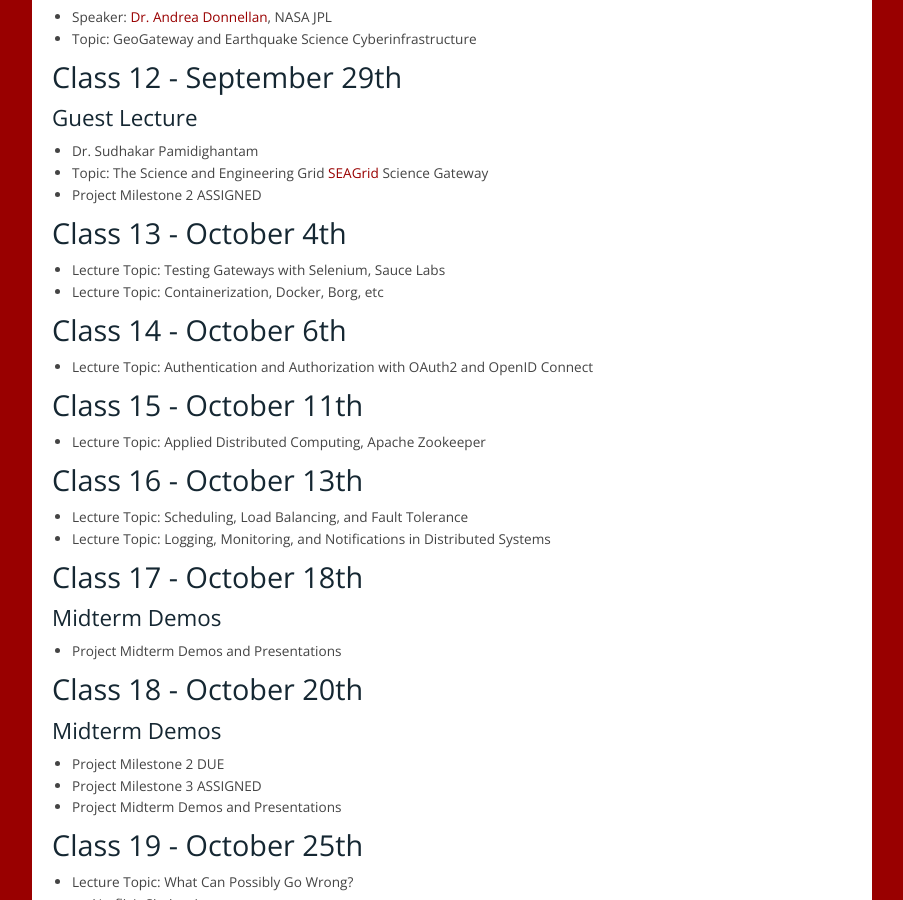
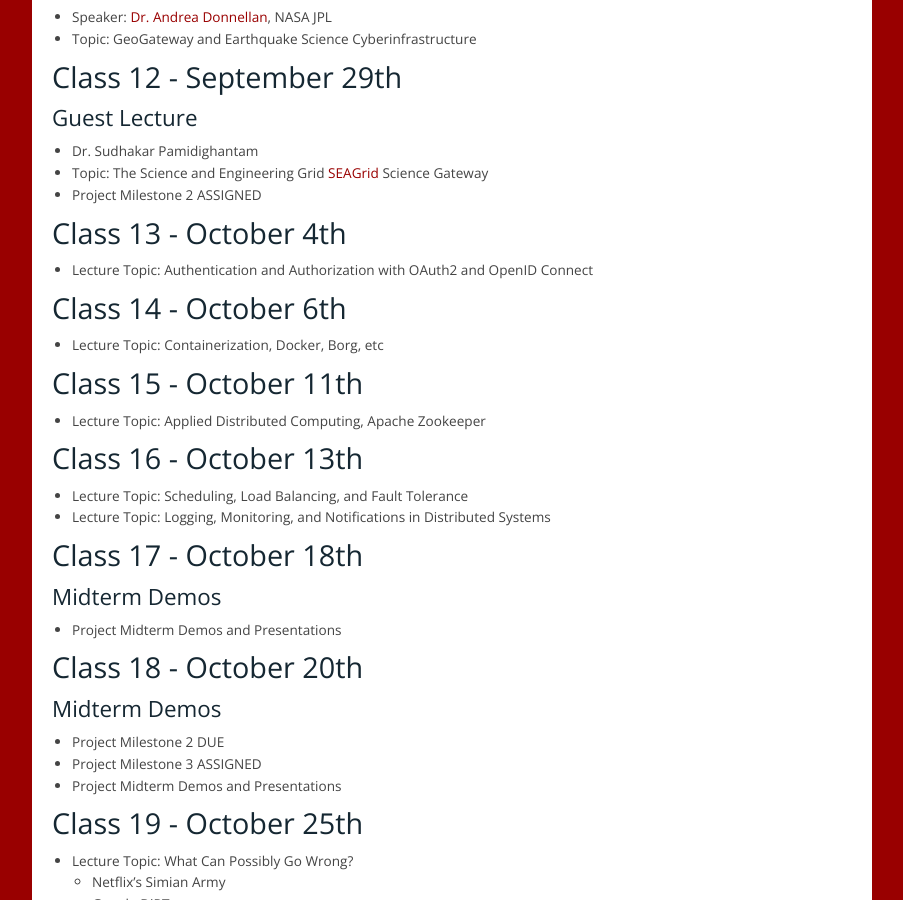
Before and after one commit to airavata-courses/airavata-courses.github.io, a Jekyll site: the page built from lectures.md, in a window 1280 px wide and 900 px high, scrolled down 1311 px. Shown: the whole window, without its empty margins (258-1161 px from the left). Built offline with Jekyll 4.4.1, drawn with Linux system fonts in a browser that asks for light colours.

Commit message:
Switching OpenID/OAuth2 lectures and Containerization

```diff
--- a/lectures.md
+++ b/lectures.md
@@ -65,13 +65,11 @@ The course focuses in teaching the distributed systems concepts through projects
 * Topic: The Science and Engineering Grid [SEAGrid](https://seagrid.org/){:target="_blank"} Science Gateway
 * Project Milestone 2 ASSIGNED
 
-
 ###  Class 13 - October 4th
-* Lecture Topic: Testing Gateways with Selenium, Sauce Labs
-* Lecture Topic: Containerization, Docker, Borg, etc
+* Lecture Topic: Authentication and Authorization with OAuth2 and OpenID Connect
 
 ###  Class 14 - October 6th
-* Lecture Topic: Authentication and Authorization with OAuth2 and OpenID Connect
+* Lecture Topic: Containerization, Docker, Borg, etc
 
 ###  Class 15 - October 11th
 * Lecture Topic: Applied Distributed Computing, Apache Zookeeper
```
